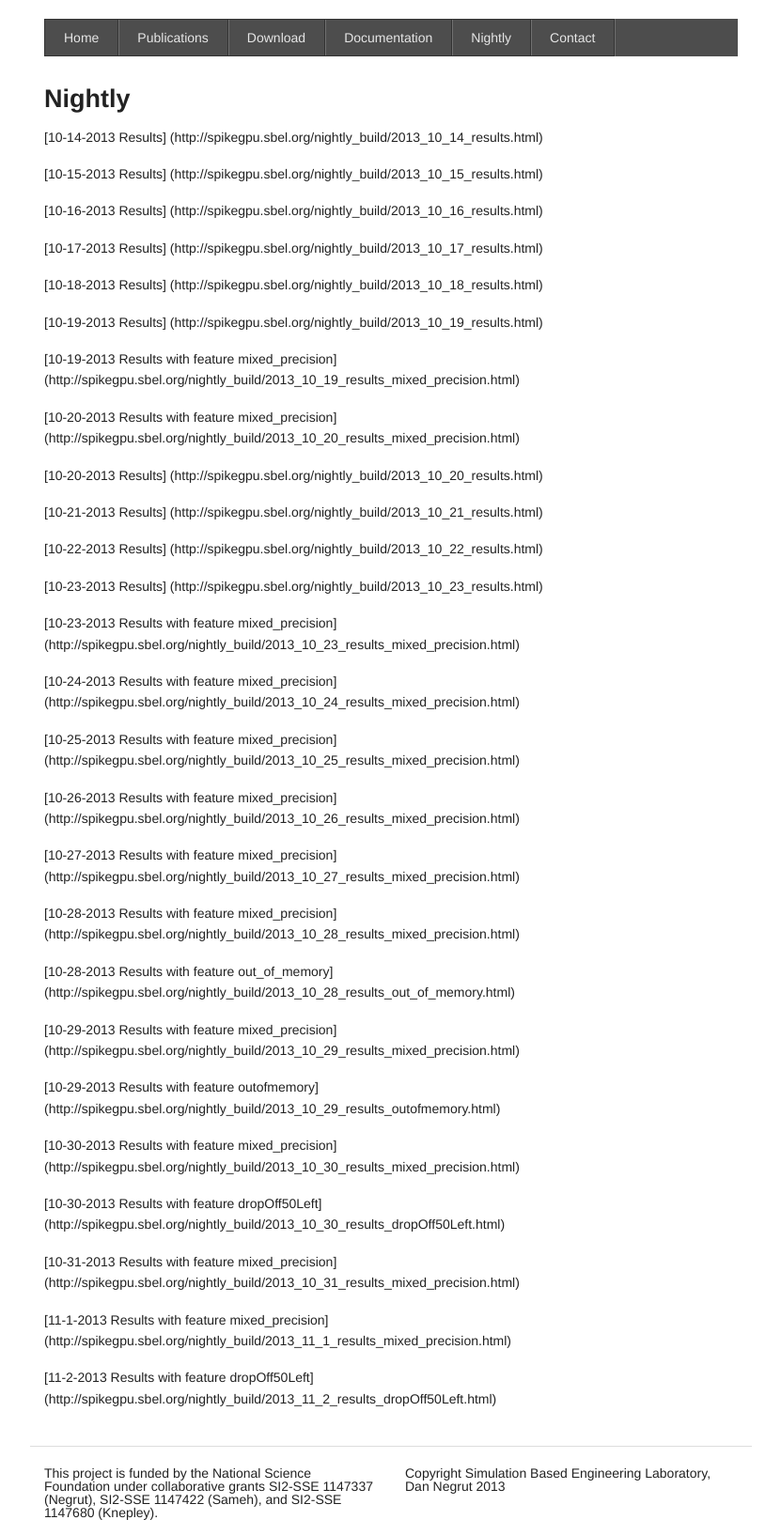
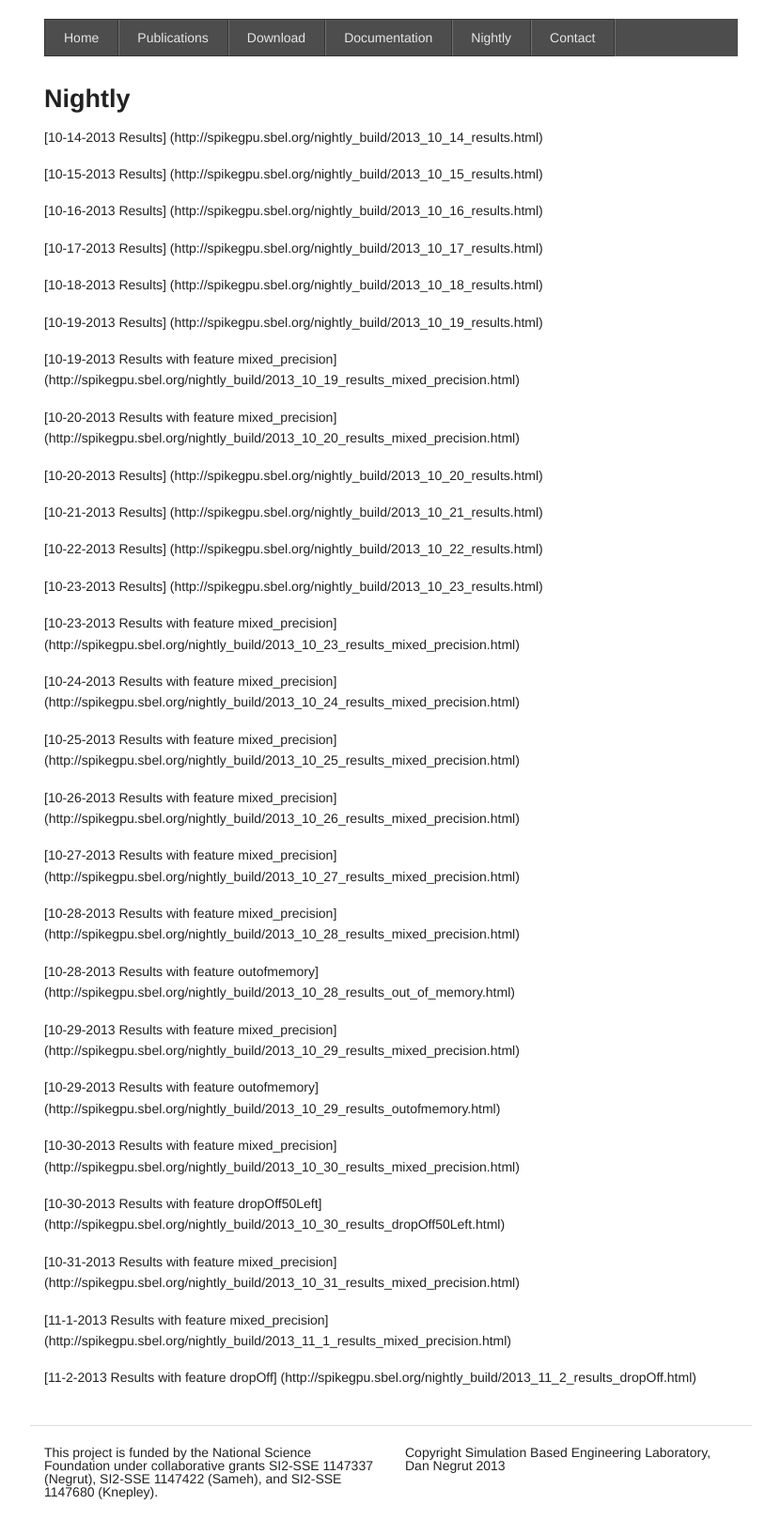
Before and after one commit to spikegpu/spikegpu.github.io, a Jekyll site: the page built from nightly_build/index.md, in a window 1280 px wide. Shown: the whole page at 94% size, without its empty margins (224-1055 px from the left). Built offline with Jekyll 4.4.1, drawn with Linux system fonts in a browser that asks for light colours; Markdown is read by kramdown in place of the engine named in the settings; after the commit the page ends 1596 px from its top, so only the background shows below that.

Commit message:
Change some display issues in nightly build

```diff
--- a/nightly_build/2013_10_30_results_dropOff50Left.html
+++ b/nightly_build/2013_10_30_results_dropOff50Left.html
@@ -158,6 +158,12 @@ text-align: center;
 
 <td style="border-style: inset;">
 
+<p><span class=rvts1>Half-bandwidth-MC64</span></p>
+
+</td>
+
+<td style="border-style: inset;">
+
 <p><span class=rvts1>Solve-it?</span></p>
 
 </td>
--- a/nightly_build/index.md
+++ b/nightly_build/index.md
@@ -42,7 +42,7 @@ title: Nightly
 
 [10-28-2013 Results with feature mixed_precision] (http://spikegpu.sbel.org/nightly_build/2013_10_28_results_mixed_precision.html)
 
-[10-28-2013 Results with feature out_of_memory] (http://spikegpu.sbel.org/nightly_build/2013_10_28_results_out_of_memory.html)
+[10-28-2013 Results with feature outofmemory] (http://spikegpu.sbel.org/nightly_build/2013_10_28_results_out_of_memory.html)
 
 [10-29-2013 Results with feature mixed_precision] (http://spikegpu.sbel.org/nightly_build/2013_10_29_results_mixed_precision.html)
 
@@ -56,4 +56,4 @@ title: Nightly
 
 [11-1-2013 Results with feature mixed_precision] (http://spikegpu.sbel.org/nightly_build/2013_11_1_results_mixed_precision.html)
 
-[11-2-2013 Results with feature dropOff50Left] (http://spikegpu.sbel.org/nightly_build/2013_11_2_results_dropOff50Left.html)
+[11-2-2013 Results with feature dropOff] (http://spikegpu.sbel.org/nightly_build/2013_11_2_results_dropOff.html)
```
Also changed, not shown: nightly_build/2013_11_2_results_dropOff.html (renamed from nightly_build/2013_11_2_results_dropOff50Left.html).
